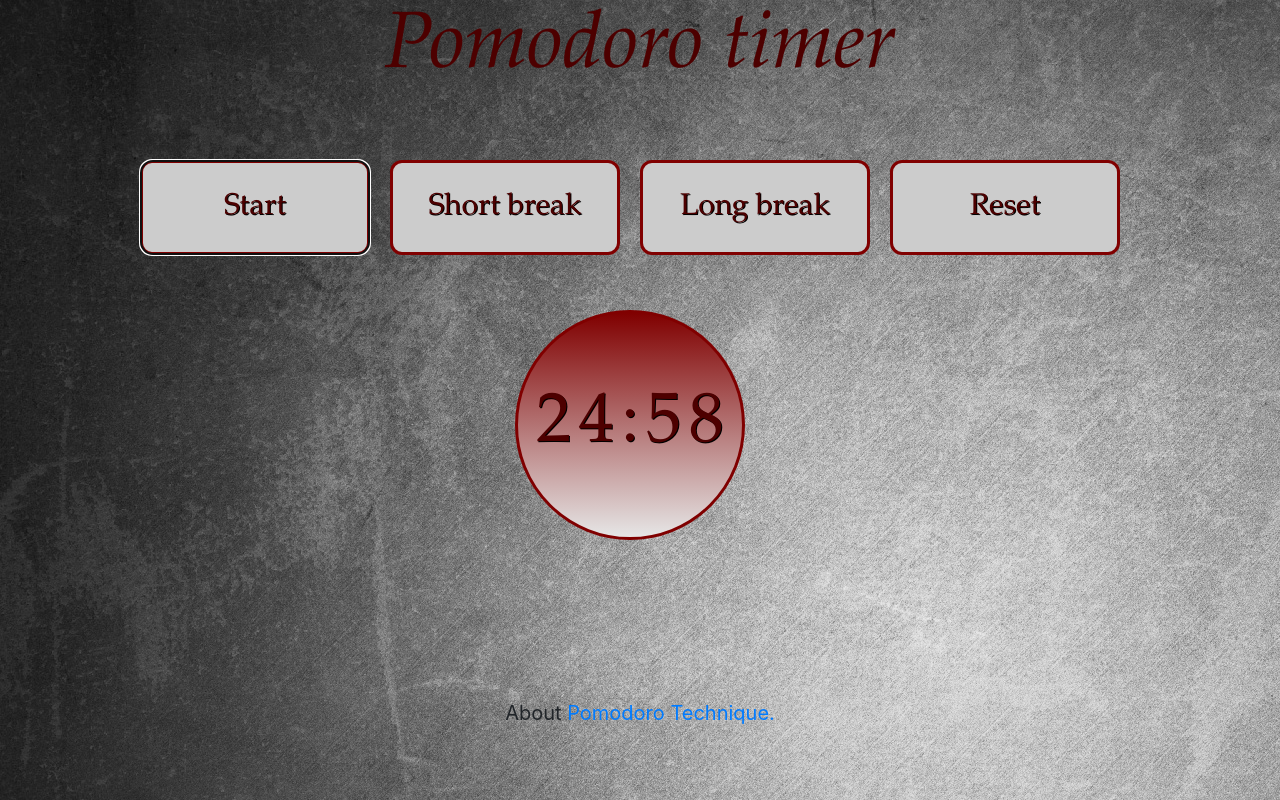
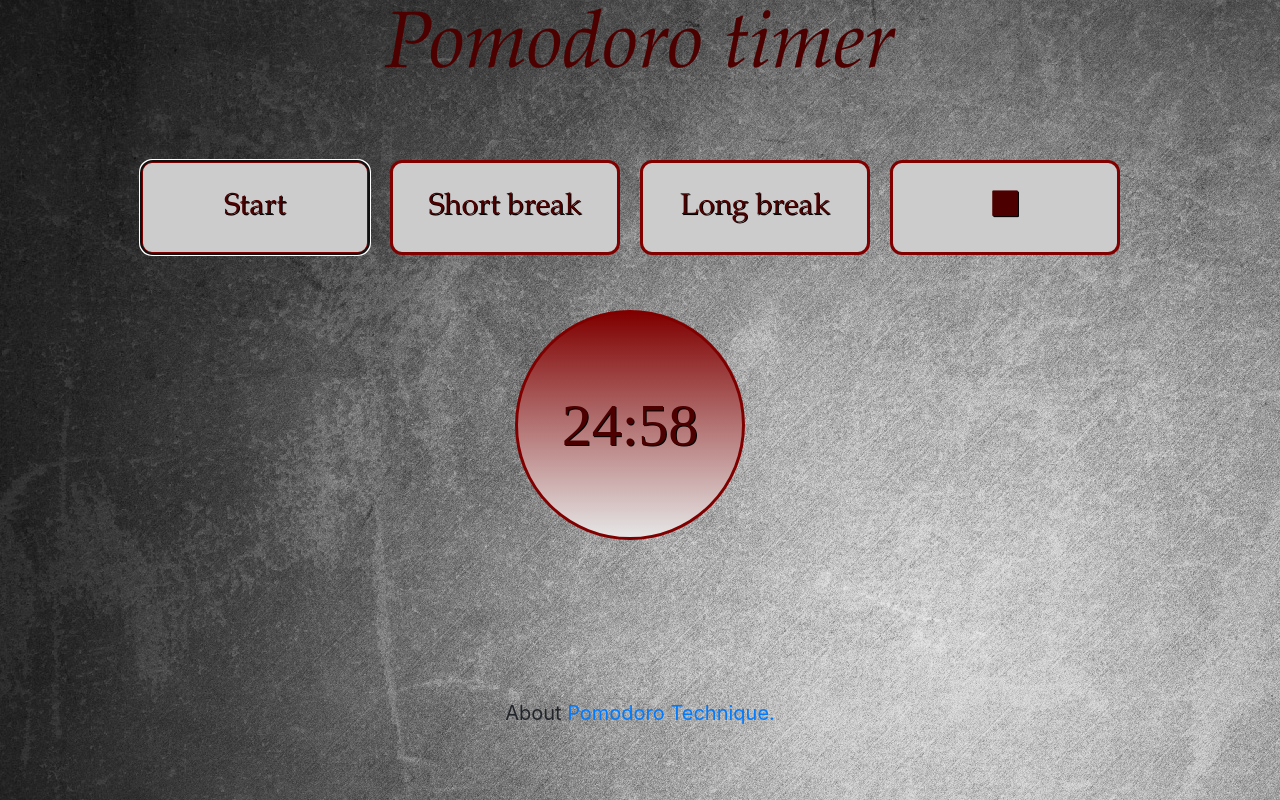
Before and after one commit to dijanal/pomodorist, a plain HTML site: page index.html in a window 1280 px wide. Both pictures are taken after a click on the button "Start". Drawn offline with nearby package versions, Linux system fonts and the light colour scheme.

Commit message:
Change js

```diff
--- a/css/pomodorist.css
+++ b/css/pomodorist.css
@@ -1,8 +1,9 @@
- body {
+body {
      height: 100%;
      background-image: url(../img/background.jpg);
-/*     text-shadow: 2px 2px #990000;
-*/ }
+     /*     text-shadow: 2px 2px #990000;
+*/
+ }
 
  main {
 
@@ -22,7 +23,7 @@
  }
 
  h1 {
- 	height: 20%;
+     height: 20%;
      color: #4d0000;
      text-align: center;
      font-family: "Book Antiqua";
@@ -35,7 +36,6 @@
      display: flex;
      align-items: center;
      justify-content: center;
-
  }
 
 
@@ -54,7 +54,7 @@
  button {
      width: 230px;
      height: 95px;
-     background-color:    #cccccc;
+     background-color: #cccccc;
      border: solid 3px #800000;
      color: #4d0000;
      font-family: "Book Antiqua";
@@ -64,8 +64,9 @@
      text-shadow: 1px 1px black;
      margin-right: 20px;
  }
- button:hover{
-      box-shadow: 0 12px 16px 0 rgba(0,0,0,0.24),0 17px 50px 0 rgba(0,0,0,0.19);
+
+ button:hover {
+     box-shadow: 0 12px 16px 0 rgba(0, 0, 0, 0.24), 0 17px 50px 0 rgba(0, 0, 0, 0.19);
  }
 
  #clockdiv {
@@ -74,23 +75,28 @@
      display: flex;
      align-items: center;
      justify-content: center;
-     color:#4d0000;
+     color: #4d0000;
  }
 
  span {
-     font-size: 70px;
+     font-size: 2em;
+/*     font-size: 2em;
+*/    font-family:  'PT Mono';
  }
-#clock {border-radius: 50%;
-width:230px;
-height:230px;
-background: linear-gradient( #800000
-, #e6e6e6);
-}
-#link {
+
+
+ #clock {
+     border-radius: 50%;
+     width: 230px;
+     height: 230px;
+     background: linear-gradient( #800000, #e6e6e6);
+ }
+
+ #link {
      display: flex;
      align-items: center;
      justify-content: center;
      font-size: 20px;
-     color:#4d0000;}
-
+     color: #4d0000;
+ }
 }
--- a/index.html
+++ b/index.html
@@ -8,6 +8,8 @@
     <meta name="viewport" content="width=device-width, initial-scale=1, shrink-to-fit=no">
     <!-- Bootstrap CSS -->
     <link rel="stylesheet" href="https://maxcdn.bootstrapcdn.com/bootstrap/4.0.0-beta.2/css/bootstrap.min.css" integrity="sha384-PsH8R72JQ3SOdhVi3uxftmaW6Vc51MKb0q5P2rRUpPvrszuE4W1povHYgTpBfshb" crossorigin="anonymous">
+        <link href="https://maxcdn.bootstrapcdn.com/font-awesome/4.7.0/css/font-awesome.min.css" rel="stylesheet" integrity="sha384-wvfXpqpZZVQGK6TAh5PVlGOfQNHSoD2xbE+QkPxCAFlNEevoEH3Sl0sibVcOQVnN" crossorigin="anonymous">
+
     <link rel="stylesheet" href="css/pomodorist.css">
 </head>
 
@@ -21,17 +23,18 @@
         	<button  id="start"onclick= 'start()' >Start</button>
             <button type="text" id="short break" onclick='shortbreak()' >Short break</button>
             <button type="text" id="long break" onclick="longbreak()" >Long break</button>
-                        <button id="reset"onclick='reset()'>Reset</button>
+                        <button id="reset"onclick='reset()'><i class="fa fa-stop"></i></button>
 
         </div>
 
             <div id="clockdiv" class="div1">
             	<button id="clock">
-                <span id='min-tens' >2</span>
+            		<span id="display">00:00</span>
+              <!--   <span id='min-tens' >2</span>
                 <span id='min-ones'>5</span>
                 <span>:</span>
                 <span id='sec-tens'>0</span>
-                <span id='sec-ones'>0</span>
+                <span id='sec-ones'>0</span> -->
             </button>
 
         </div>
--- a/js/pomodorist.js
+++ b/js/pomodorist.js
@@ -1,123 +1,44 @@
 
-var secondsOnes = 0;
-var secondsTens = 0;
-var minutesOnes = 0;
-var minutesTens = 0;
-var timerOn = false;
-var timerJustStarted = true;
+var display = document.getElementById('display');
+var time;
+var start;
 
-function longbreak()
-    {
-    if (timerOn === false)
-        {
-        setInterval(subtractOne, 1000);
-        }
-    minutesTens = 1;
-    minutesOnes = 5;
-    secondsTens = 0;
-    secondsOnes = 0;
-    document.getElementById('sec-ones').innerHTML=secondsOnes;
-    document.getElementById('sec-tens').innerHTML=secondsTens;
-    document.getElementById('min-ones').innerHTML=minutesOnes;
-    document.getElementById('min-tens').innerHTML=minutesTens;
+function upload() {
 
+    display.innerHTML = (Math.floor(time / 60) < 10 ? "0" : "") + Math.floor(time / 60) + ":" + (Math.floor(time % 60) < 10 ? "0" : "") + Math.floor(time % 60);
 
-    timerOn = true;
 }
 
-function shortbreak()
-    {
-    if (timerOn === false)
-        {
-        setInterval(subtractOne, 1000);
-        }
-    minutesTens = 0;
-    minutesOnes = 5;
-    secondsTens = 0;
-    secondsOnes = 0;
-    document.getElementById('sec-ones').innerHTML=secondsOnes;
-    document.getElementById('sec-tens').innerHTML=secondsTens;
-    document.getElementById('min-ones').innerHTML=minutesOnes;
-    document.getElementById('min-tens').innerHTML=minutesTens;
-
-
-    timerOn = true;
+function countdown() {
+    time--;
+    upload();
+    if (time == 0) {
+        reset();
+        alarm.play();
     }
 
-function start()
-    {
-    if (timerOn === false)
-        {
-        setInterval(subtractOne, 1000);
-        }
-    minutesTens = 2;
-    minutesOnes = 5;
-    secondsTens = 0;
-    secondsOnes = 0;
-    document.getElementById('sec-ones').innerHTML=secondsOnes;
-    document.getElementById('sec-tens').innerHTML=secondsTens;
-    document.getElementById('min-ones').innerHTML=minutesOnes;
-    document.getElementById('min-tens').innerHTML=minutesTens;
-
-
-    timerOn = true;
 }
 
-
-function secondsToMinutes()
-    {
-    if (minutesOnes === 0 && secondsOnes === 0 && secondsTens === 0)
-        {
-        minutesTens--;
-        minutesOnes = 10;
-        }
-    if (secondsTens === 0 && secondsOnes === 0)
-        {
-        minutesOnes--;
-        secondsTens = 6;
-        }
-    if ( secondsOnes === 0)
-        {
-        secondsTens--;
-        secondsOnes = 10;
-        }
+function start() {
+    start = setInterval(countdown, 1000);
+    time = 1500;
+    upload();
 }
 
-function subtractOne()
-    {
-    if (timerOn && minutesTens === 0 && minutesOnes === 0 && secondsTens === 0 && secondsOnes === 0)
-    {
-
-    var alarm=document.getElementById('alarm')
-    addEventListener(alarm.play());
-    ;
-
-    }
-    else if (timerJustStarted && secondsTens === 0 && secondsOnes === 0 && minutesOnes === 0)
-        {
-        minutesOnes = 9;
-        secondsTens = 5;
-        secondsOnes = 9;
-        minutesOnes--
-        timerJustStarted = false;
-        }
-    else if (timerJustStarted && secondsTens === 0 && secondsOnes === 0 && minutesOnes !== 0)
-        {
-        secondsTens = 5;
-        secondsOnes = 9;
-        minutesOnes--
-        timerJustStarted = false;
+function shortbreak() {
+    start = setInterval(countdown, 1000);
+    time = 300;
+    upload();
 }
 
-    document.getElementById('sec-ones').innerHTML=secondsOnes;
-    document.getElementById('sec-tens').innerHTML=secondsTens;
-    document.getElementById('min-ones').innerHTML=minutesOnes;
-    document.getElementById('min-tens').innerHTML=minutesTens;
-    secondsToMinutes();
-    secondsOnes--;
+function longbreak() {
+    start = setInterval(countdown, 1000);
+    time = 900;
+    upload();
 }
 
-function reset()
-    {
-location.reload()
+function reset() {
+    clearInterval(start);
+    time = 0;
+    upload();
 }
```
Lines whose indentation alone changed are shown as unchanged.
